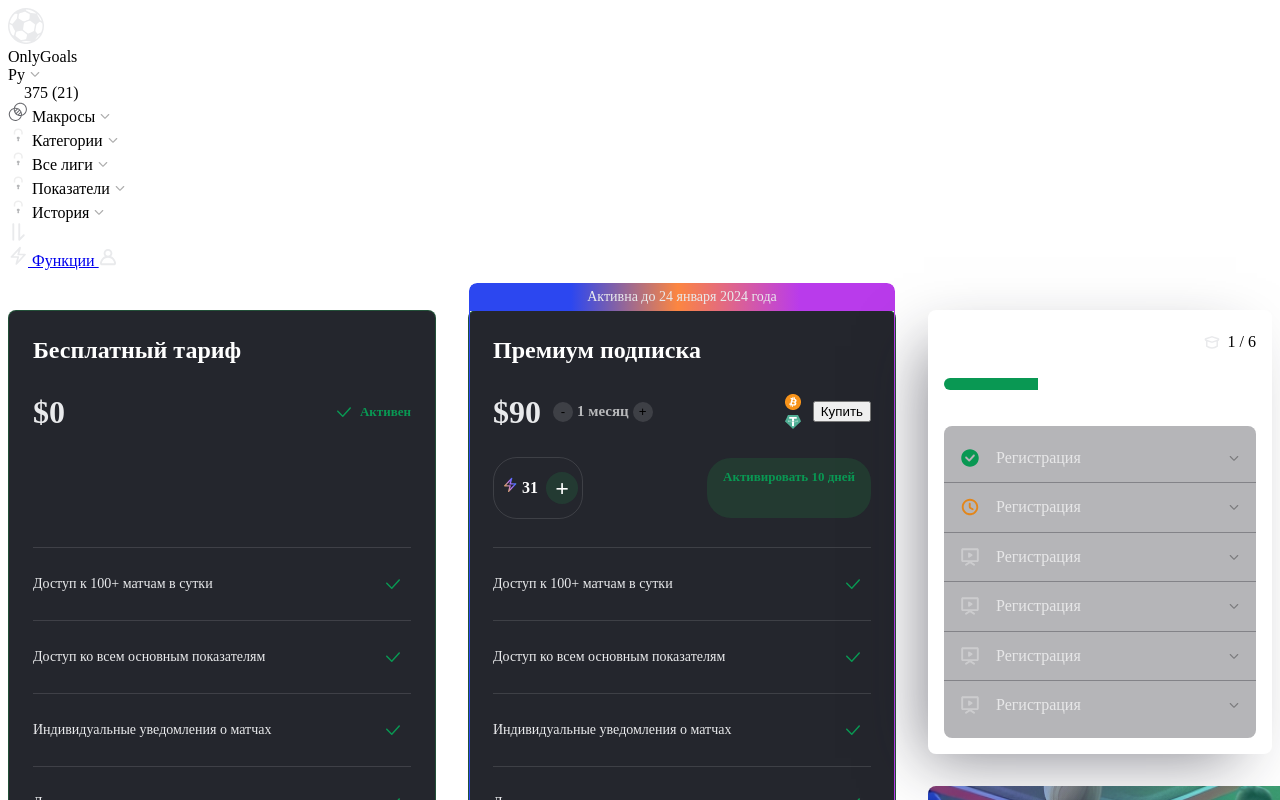
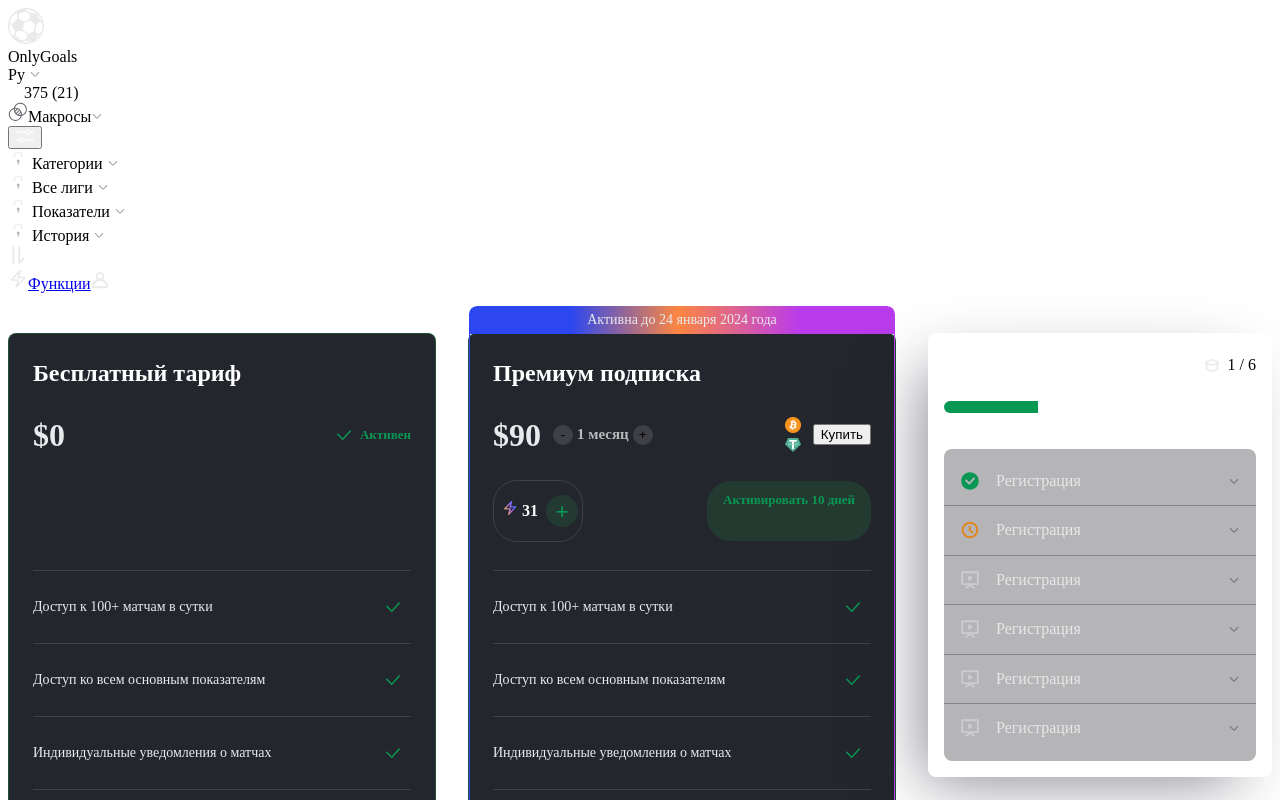
Before and after one commit to gldenis/onlygoals, a Vue app: page /tariff in a window 1280 px wide. Shown: the top 800 px of the page. Built offline with nearby package versions, Linux system fonts and the light colour scheme; the HTML template or start-up script is replaced by a standard one.

Commit message:
FEAT: tariff premium

```diff
--- a/src/assets/scss/_base.scss
+++ b/src/assets/scss/_base.scss
@@ -58,6 +58,11 @@ main {
     padding-bottom: 100px;
 }
 
+.max-phablet {
+    @media screen and (max-width: $phablet) {
+        display: none;
+    }
+}
 
 @media screen and (max-width: $desktop) {
     .page-content {
--- a/src/assets/scss/components/_header.scss
+++ b/src/assets/scss/components/_header.scss
@@ -74,10 +74,26 @@
         }
     }
 
+    &__center {
+        display: flex;
+        align-items: center;
+        gap: 8px;
+    }
+
+    &__right {
+        display: flex;
+        align-items: center;
+        gap: 8px;
+    }
+
     &__separator {
         width: 1px;
         height: 28px;
         background: var(--neutral-left-12);
+    }
+
+    &__settings {
+        display: none;
     }
 }
 
@@ -116,3 +132,46 @@
         gap: 4px;
     }
 }
+
+@media screen and (max-width: $desktop) {
+    .header {
+        &__separator {
+            display: none;
+        }
+
+        &__center {
+            display: none;
+        }
+
+        &__settings {
+            display: flex;
+        }
+    }
+}
+
+@media screen and (max-width: $phablet) {
+    .header {
+        &__logo {
+            margin-left: -25px;
+        }
+
+        &__left-wrapper {
+            display: none;
+        }
+
+        &__bolt {
+            width: 40px;
+            height: 40px;
+
+            span {
+                display: none;
+            }
+        }
+
+        &__macros {
+            width: 40px;
+            height: 40px;
+            padding: 4px;
+        }
+    }
+}
--- a/src/assets/scss/ui/_dropdown.scss
+++ b/src/assets/scss/ui/_dropdown.scss
@@ -14,6 +14,8 @@
 
         &--icon {
             padding: 10px;
+            width: 40px;
+            height: 40px;
         }
 
         &--available {
--- a/src/components/TheHeader.vue
+++ b/src/components/TheHeader.vue
@@ -7,14 +7,18 @@ import IconArrowDown from '@/components/icons/IconArrowDown.vue'
 import IconSort from '@/components/icons/IconSort.vue'
 import IconMacross from '@/components/icons/IconMacross.vue'
 import IconBall from '@/components/icons/IconBall.vue'
+import IconSettings from '@/components/icons/IconSettings.vue'
 </script>
 
 <template>
   <header class="header">
     <div class="container header__container">
       <div class="header__left">
-        <RouterLink to="/" class="logo">
+        <RouterLink to="/" class="logo header__logo">
+          <picture>
+            <source media="(max-width: 640px)" srcset="@/assets/img/logo-mobile.svg">
             <img src="@/assets/img/logo.svg" alt="">
+          </picture>
         </RouterLink>
         <div class="header__left-wrapper">
           <div class="logo-text">OnlyGoals</div>
@@ -31,17 +35,22 @@ import IconBall from '@/components/icons/IconBall.vue'
             </div>
           </div>
         </div>
-      </div>
         <div class="dropdown">
-        <div class="dropdown__trigger dropdown__trigger--available">
+          <div class="dropdown__trigger dropdown__trigger--available header__macros">
             <IconMacross />
-          Макросы
-          <IconArrowDown />
+            <span class="max-phablet" >Макросы</span>
+            <IconArrowDown class="max-phablet" />
           </div>
         </div>
+        <button class="dropdown__trigger dropdown__trigger--icon header__settings">
+          <IconSettings />
+        </button>
+      </div>
+
 
       <div class="header__separator"></div>
 
+      <div class="header__center">
         <div class="dropdown">
           <div class="dropdown__trigger">
             <IconLock />
@@ -75,16 +84,19 @@ import IconBall from '@/components/icons/IconBall.vue'
             <IconSort />
           </div>
         </div>
+      </div>
 
       <div class="header__separator"></div>
 
+      <div class="header__right">
         <RouterLink to="/tariff" class="header__bolt">
           <IconBolt />
-        Функции
+          <span>Функции</span>
         </RouterLink>
         <RouterLink to="/profile" class="header__profile-link">
           <IconProfile />
         </RouterLink>
+      </div>
     </div>
   </header>
 </template>
--- /dev/null
+++ b/src/components/icons/IconSettings.vue
@@ -0,0 +1,6 @@
+<template>
+  <svg xmlns="http://www.w3.org/2000/svg" width="18" height="14" viewBox="0 0 18 14" fill="none">
+    <path fill-rule="evenodd" clip-rule="evenodd" d="M11.8125 0.125C10.4132 0.125 9.22877 1.04465 8.83056 2.3125H1.1875C0.669733 2.3125 0.25 2.73223 0.25 3.25C0.25 3.76777 0.669733 4.1875 1.1875 4.1875H8.83056C9.22877 5.45535 10.4132 6.375 11.8125 6.375C13.2118 6.375 14.3962 5.45535 14.7944 4.1875H16.8125C17.3302 4.1875 17.75 3.76777 17.75 3.25C17.75 2.73223 17.3302 2.3125 16.8125 2.3125H14.7944C14.3962 1.04465 13.2118 0.125 11.8125 0.125ZM10.5625 3.25C10.5625 2.55964 11.1221 2 11.8125 2C12.5029 2 13.0625 2.55964 13.0625 3.25C13.0625 3.94036 12.5029 4.5 11.8125 4.5C11.1221 4.5 10.5625 3.94036 10.5625 3.25Z" fill="white" fill-opacity="0.68"/>
+    <path fill-rule="evenodd" clip-rule="evenodd" d="M6.1875 7.625C4.78824 7.625 3.60377 8.54465 3.20556 9.8125H1.1875C0.669733 9.8125 0.25 10.2322 0.25 10.75C0.25 11.2678 0.669733 11.6875 1.1875 11.6875H3.20556C3.60377 12.9553 4.78824 13.875 6.1875 13.875C7.58676 13.875 8.77123 12.9553 9.16944 11.6875H16.8125C17.3303 11.6875 17.75 11.2678 17.75 10.75C17.75 10.2322 17.3303 9.8125 16.8125 9.8125H9.16944C8.77123 8.54465 7.58676 7.625 6.1875 7.625ZM4.9375 10.75C4.9375 10.0596 5.49714 9.5 6.1875 9.5C6.87786 9.5 7.4375 10.0596 7.4375 10.75C7.4375 11.4404 6.87786 12 6.1875 12C5.49714 12 4.9375 11.4404 4.9375 10.75Z" fill="white" fill-opacity="0.68"/>
+  </svg>
+</template>
--- a/src/pages/index.vue
+++ b/src/pages/index.vue
@@ -6,6 +6,7 @@ import AppStories from '@/components/AppStories.vue'
 import IconCardLock from '@/components/icons/IconCardLock.vue'
 import PremiumNotification from '@/components/PremiumNotification.vue'
 import SupportModal from '@/components/SupportModal.vue'
+import IconHat from '@/components/icons/IconHat.vue'
 </script>
 
 <template>
@@ -18,7 +19,7 @@ import SupportModal from '@/components/SupportModal.vue'
             и моментальные обновления всех футбольных матчей</p>
           <div class="hero__buttons">
             <button class="btn btn--primary">Регистрация</button>
-            <button class="btn btn--accent">Институт голов</button>
+            <button class="btn btn--accent"><IconHat width="20" height="20"/> Институт голов</button>
           </div>
         </div>
         <div class="hero__right hero-tiles">
--- a/src/pages/tariff.vue
+++ b/src/pages/tariff.vue
@@ -226,6 +226,7 @@ main {
     justify-content: center;
     align-items: center;
     font-size: 24px;
+    color: #099853;
   }
 
   &__notice {
```
Also changed, not shown: src/assets/scss/components/_hero.scss (+37 -0 lines), src/assets/img/logo-mobile.svg (added). Lines whose indentation alone changed are shown as unchanged.
